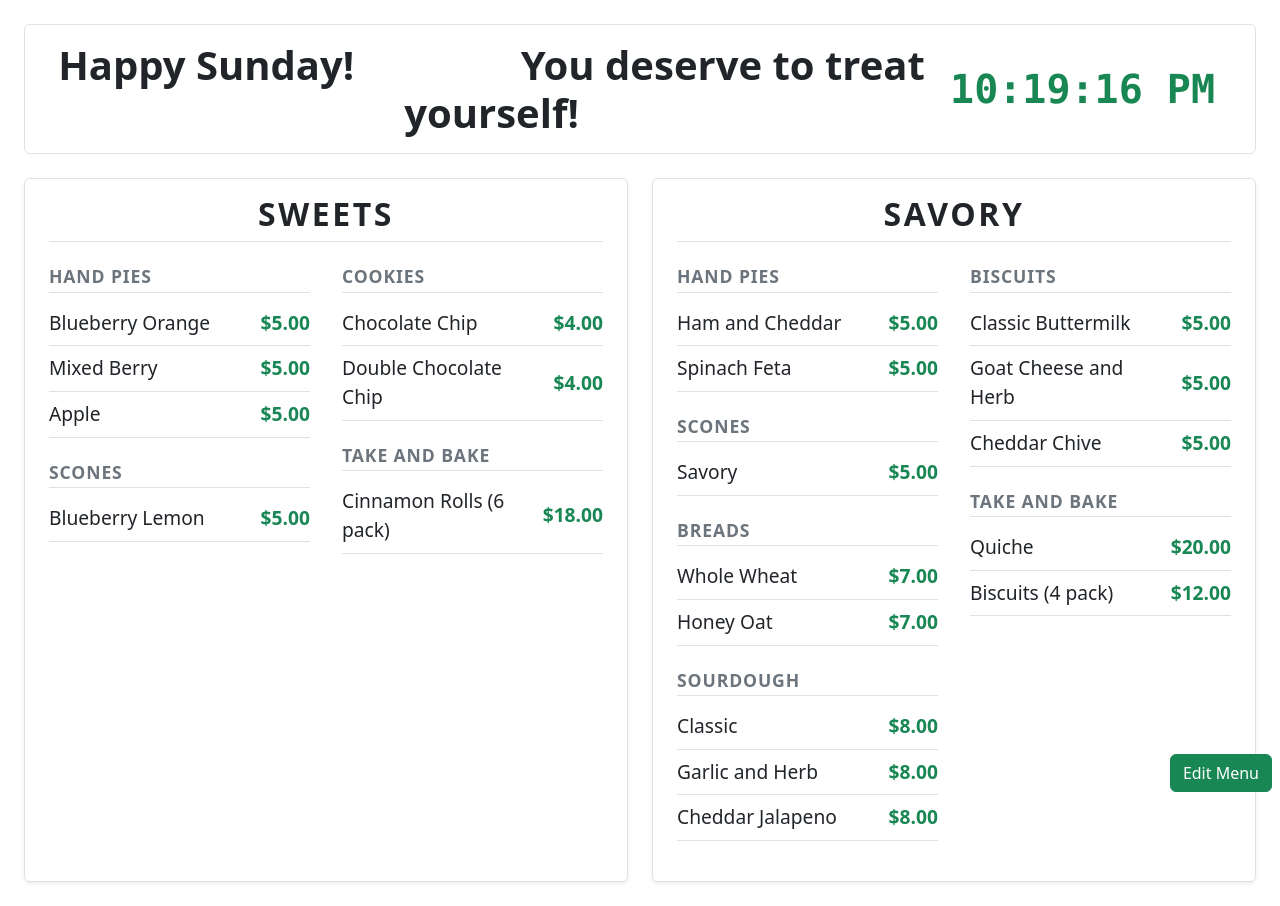
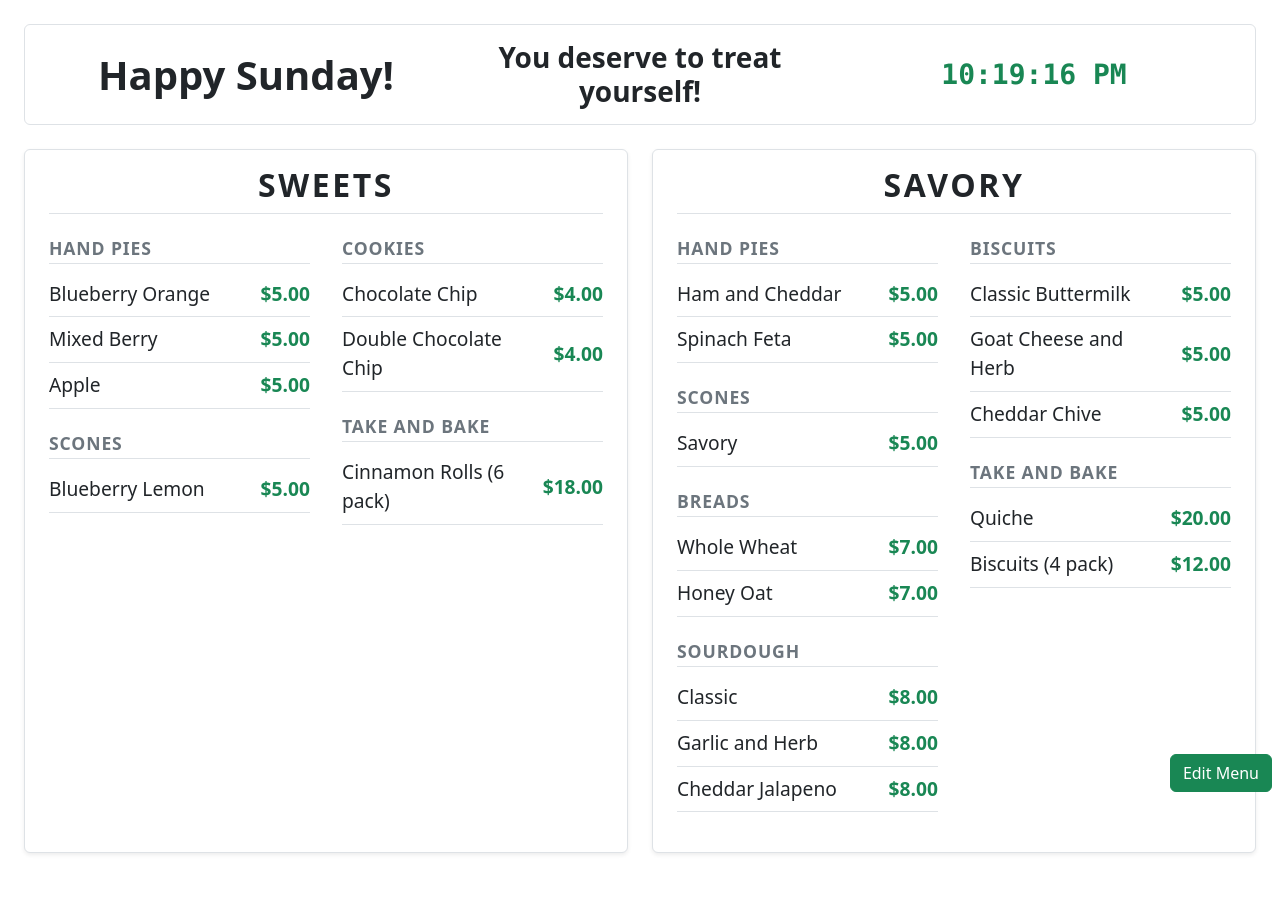
Before and after one commit to aaron-webdev/BTD_Menu, a React (Vite) app in the folder BTD_eMenu_React/: page / in a window 1280 px wide. After the commit the page ends 877 px from the top, so only its background shows below. Built offline with nearby package versions, Linux system fonts and the light colour scheme.

Commit message:
nearing final version

```diff
--- a/BTD_eMenu_React/src/pages/greetingBlock.jsx
+++ b/BTD_eMenu_React/src/pages/greetingBlock.jsx
@@ -24,14 +24,16 @@ export default function GreetingBlock() {
   });
 
   return (
-    <div className="d-flex justify-content-between align-items-center w-200">
-      <h1 className="fw-bold text-dark mb-0 flex-grow-1 text-center">
-        Happy {currentDay}! &nbsp;&nbsp;&nbsp;&nbsp;&nbsp;&nbsp;&nbsp;&nbsp;&nbsp;&nbsp;&nbsp;&nbsp;&nbsp;&nbsp;
+    <div style={{ display: 'grid', gridTemplateColumns: '1fr 1fr 1fr', alignItems: 'center' }}>
+      <h1 className="fw-bold text-dark mb-0 text-center">
+        Happy {currentDay}!
+      </h1>
+      <h3 className="fw-bold text-dark mb-0 text-center">
         You deserve to treat yourself!
-      </h1>
-      <span className="fs-1 fw-bold text-success font-monospace px-3 py-1 text-nowrap">
+      </h3>
+      <h3 className="fw-bold text-success font-monospace mb-0 text-center">
         {formattedTime}
-      </span>
+      </h3>
     </div>
   );
 }
```
